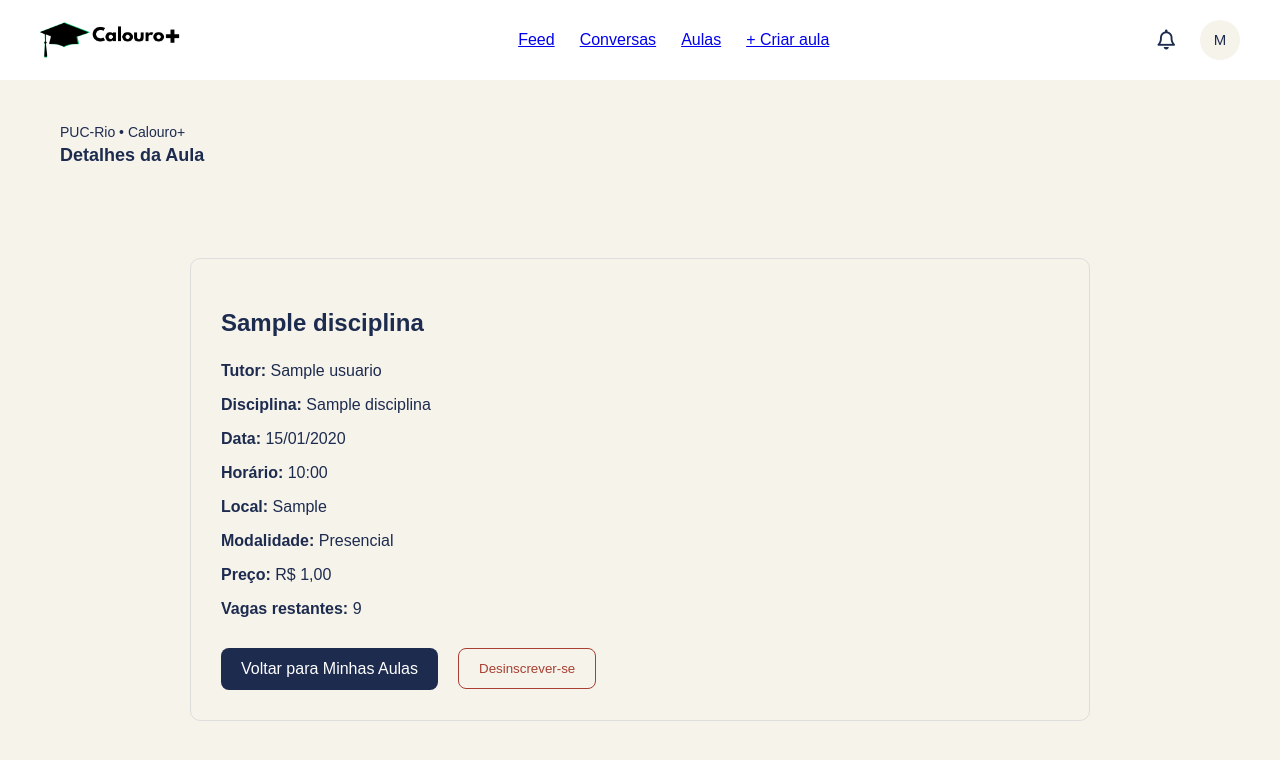
After one commit to miguel-peters/INF1039-3WB-2026.2, a Django app: page /aulas/1/detalhes/ in a window 1280 px wide. The commit adds this page. Shown: the top 760 px of the page. Run offline with Django 5.2, Linux system fonts and the light colour scheme; a user stored in the database is signed in; tables that the repository leaves empty hold one stand-in row (values such as "Sample post").

Commit message:
Implementação do filtro de aulas, visualização de detalhes e funcionalidade de desinscrição, com ajustes nas views, rotas e templates do Django.

```diff
--- a/calouroPlus/calouroPlus/urls.py
+++ b/calouroPlus/calouroPlus/urls.py
@@ -1,44 +1,82 @@
+
 """
 URL configuration for calouroPlus project.
+"""
 
-The `urlpatterns` list routes URLs to views. For more information please see:
-    https://docs.djangoproject.com/en/6.1/topics/http/urls/
-Examples:
-Function views
-    1. Add an import:  from my_app import views
-    2. Add a URL to urlpatterns:  path('', views.home, name='home')
-Class-based views
-    1. Add an import:  from other_app.views import Home
-    2. Add a URL to urlpatterns:  path('', Home.as_view(), name='home')
-Including another URLconf
-    1. Import the include() function: from django.urls import include, path
-    2. Add a URL to urlpatterns:  path('blog/', include('blog.urls'))
-"""
 from django.contrib import admin
 from django.urls import path
+from django.contrib.auth import views as auth_views
+
 from calouroPlusApp import views
-from django.contrib.auth import views as auth_views
+
 
 urlpatterns = [
     path('admin/', admin.site.urls),
-    path('login/', views.login_view, name = 'login'),
-    path('feed/', views.feed, name = 'feed'),
+
+    # LOGIN
+    path('login/', views.login_view, name='login'),
+
+    # FEED
+    path('feed/', views.feed, name='feed'),
+
+    # MINHAS AULAS
     path('minhas-aulas/', views.minhas_aulas, name='minhas_aulas'),
-    path('completar-cadastro/', views.completar_cadastro, name='completar_cadastro'),
+
+    # DETALHES DA AULA
+    path(
+        'aulas/<int:aula_id>/detalhes/',
+        views.detalhes_aula,
+        name='detalhes_aula'
+    ),
+
+    # DESINSCREVER-SE DA AULA
+    path(
+        'aulas/<int:aula_id>/desinscrever/',
+        views.desinscrever_aula,
+        name='desinscrever_aula'
+    ),
+
+    # INSCRIÇÃO EM AULAS
+    path(
+        'aula/<int:id>/inscrever/',
+        views.inscrever,
+        name='inscrever'
+    ),
+
+    # COMPLETAR CADASTRO
+    path(
+        'completar-cadastro/',
+        views.completar_cadastro,
+        name='completar_cadastro'
+    ),
+
+    # PERFIL
     path('perfil/', views.perfil, name='perfil'),
-    path('esqueci-senha/', views.esqueci_senha, name='esqueci_senha'),
+
+    # ESQUECI MINHA SENHA
     path(
-    'redefinir-senha/<uidb64>/<token>/',
-    auth_views.PasswordResetConfirmView.as_view(
-        template_name='esqueci-senha.html',
-        success_url='/login/',
-        extra_context={'redefinindo': True},
+        'esqueci-senha/',
+        views.esqueci_senha,
+        name='esqueci_senha'
     ),
-    name='password_reset_confirm',
+
+    # REDEFINIR SENHA
+    path(
+        'redefinir-senha/<uidb64>/<token>/',
+        auth_views.PasswordResetConfirmView.as_view(
+            template_name='esqueci-senha.html',
+            success_url='/login/',
+            extra_context={'redefinindo': True},
+        ),
+        name='password_reset_confirm'
     ),
-    path('perfil/', views.perfil, name='perfil'),
+
+    # CRIAR AULA
     path('criar-aula/', views.criar_aula, name='criar_aula'),
-    path('cadastro/', views.cadastro, name = 'cadastro'),
-    path('chat/', views.chat, name = 'chat'),
-    path('aula/<int:id>/inscrever/', views.inscrever, name='inscrever'),
+
+    # CADASTRO
+    path('cadastro/', views.cadastro, name='cadastro'),
+
+    # CHAT
+    path('chat/', views.chat, name='chat'),
 ]
--- a/calouroPlus/calouroPlusApp/static/CSS/minhas_aulas.css
+++ b/calouroPlus/calouroPlusApp/static/CSS/minhas_aulas.css
@@ -201,3 +201,133 @@ header h1 {
     text-decoration: none;
     font-size: 15px;
 }
+
+#botao-filtro {
+    background: transparent;
+    border: none;
+    cursor: pointer;
+    font-size: inherit;
+    color: inherit;
+}
+
+#filtro-aulas {
+    padding: 8px;
+    border: 1px solid #ddd;
+    border-radius: 6px;
+    cursor: pointer;
+}
+
+#filtro-aulas[hidden] {
+    display: none;
+}
+
+
+/* PÁGINA DE DETALHES */
+
+.detalhes-container {
+    max-width: 900px;
+    margin: 40px auto;
+    padding: 20px;
+}
+
+.detalhes-container .card-aula {
+    padding: 30px;
+}
+
+.informacoes-aula {
+    margin-top: 25px;
+}
+
+.informacoes-aula p {
+    margin-bottom: 15px;
+    font-size: 16px;
+}
+
+.acoes-aula {
+    display: flex;
+    align-items: center;
+    gap: 20px;
+    margin-top: 30px;
+    flex-wrap: wrap;
+}
+
+.botao-voltar {
+    padding: 12px 20px;
+    background-color: #1d2b4f;
+    color: white;
+    border-radius: 8px;
+    text-decoration: none;
+}
+
+.botao-voltar:hover {
+    background-color: #2f6f62;
+}
+
+.botao-desinscrever {
+    padding: 12px 20px;
+    background-color: transparent;
+    color: #a83f32;
+    border: 1px solid #a83f32;
+    border-radius: 8px;
+    cursor: pointer;
+}
+
+.botao-desinscrever:hover {
+    background-color: #a83f32;
+    color: white;
+}
+
+/* PÁGINA DE DETALHES */
+
+.detalhes-container {
+    max-width: 900px;
+    margin: 40px auto;
+    padding: 20px;
+}
+
+.detalhes-container .card-aula {
+    padding: 30px;
+}
+
+.informacoes-aula {
+    margin-top: 25px;
+}
+
+.informacoes-aula p {
+    margin-bottom: 15px;
+    font-size: 16px;
+}
+
+.acoes-aula {
+    display: flex;
+    align-items: center;
+    gap: 20px;
+    margin-top: 30px;
+    flex-wrap: wrap;
+}
+
+.botao-voltar {
+    padding: 12px 20px;
+    background-color: #1d2b4f;
+    color: white;
+    border-radius: 8px;
+    text-decoration: none;
+}
+
+.botao-voltar:hover {
+    background-color: #2f6f62;
+}
+
+.botao-desinscrever {
+    padding: 12px 20px;
+    background-color: transparent;
+    color: #a83f32;
+    border: 1px solid #a83f32;
+    border-radius: 8px;
+    cursor: pointer;
+}
+
+.botao-desinscrever:hover {
+    background-color: #a83f32;
+    color: white;
+}
--- /dev/null
+++ b/calouroPlus/calouroPlusApp/templates/detalhes_aula.html
@@ -0,0 +1,127 @@
+
+{% load static %}
+
+<!DOCTYPE html>
+<html lang="pt-br">
+
+<head>
+    <meta charset="UTF-8">
+    <meta name="viewport" content="width=device-width, initial-scale=1.0">
+
+    <title>Detalhes da Aula | Calouro+</title>
+
+    <link rel="stylesheet"
+          href="{% static 'CSS/minhas_aulas.css' %}">
+
+    <link rel="stylesheet"
+          href="https://cdnjs.cloudflare.com/ajax/libs/font-awesome/6.5.2/css/all.min.css">
+</head>
+
+<body>
+
+    <nav class="barra-superior">
+
+        <div class="logo-site">
+            <img src="{% static 'nome_calouro.png' %}"
+                 width="150" alt="Calouro+">
+        </div>
+
+        <div class="links-navegacao">
+            <a href="{% url 'feed' %}">Feed</a>
+            <a href="{% url 'chat' %}">Conversas</a>
+            <a href="{% url 'minhas_aulas' %}">Aulas</a>
+            <a href="{% url 'criar_aula' %}"
+               class="botao-amarelo">+ Criar aula</a>
+        </div>
+
+        <div class="usuario">
+            <i class="fa-regular fa-bell"></i>
+            <span class="foto-usuario">M</span>
+        </div>
+
+    </nav>
+
+    <header>
+        <div class="titulo-header">
+            <p>PUC-Rio • Calouro+</p>
+            <h1>Detalhes da Aula</h1>
+        </div>
+    </header>
+
+    <main class="detalhes-container">
+
+        <div class="card-aula">
+
+            <h2>{{ aula.disciplina.nome }}</h2>
+
+            <div class="informacoes-aula">
+
+                <p>
+                    <strong>Tutor:</strong>
+                    {{ aula.tutor.nome }}
+                </p>
+
+                <p>
+                    <strong>Disciplina:</strong>
+                    {{ aula.disciplina.nome }}
+                </p>
+
+                <p>
+                    <strong>Data:</strong>
+                    {{ aula.horario|date:"d/m/Y" }}
+                </p>
+
+                <p>
+                    <strong>Horário:</strong>
+                    {{ aula.horario|date:"H:i" }}
+                </p>
+
+                <p>
+                    <strong>Local:</strong>
+                    {{ aula.local|default:"Não informado" }}
+                </p>
+
+                <p>
+                    <strong>Modalidade:</strong>
+                    {{ aula.get_modo_display }}
+                </p>
+
+                <p>
+                    <strong>Preço:</strong>
+                    R$ {{ aula.preco|floatformat:2 }}
+                </p>
+
+                <p>
+                    <strong>Vagas restantes:</strong>
+                    {{ aula.vagas_restantes }}
+                </p>
+
+            </div>
+
+            <div class="acoes-aula">
+
+                <a href="{% url 'minhas_aulas' %}"
+                   class="botao-voltar">
+                    Voltar para Minhas Aulas
+                </a>
+
+                <form method="POST"
+                      action="{% url 'desinscrever_aula' aula.id %}">
+
+                    {% csrf_token %}
+
+                    <button type="submit"
+                            class="botao-desinscrever">
+                        Desinscrever-se
+                    </button>
+
+                </form>
+
+            </div>
+
+        </div>
+
+    </main>
+
+</body>
+</html>
--- a/calouroPlus/calouroPlusApp/views.py
+++ b/calouroPlus/calouroPlusApp/views.py
@@ -1,14 +1,19 @@
-from django.shortcuts import render, redirect
+
+import unicodedata
+
 from django.contrib.auth import authenticate, login
 from django.contrib.auth.decorators import login_required
 from django.contrib.auth.forms import PasswordResetForm
+from django.db.models import Q
 from django.shortcuts import get_object_or_404, redirect, render
+from django.utils import timezone
 from django.views.decorators.http import require_POST
-import unicodedata
 
 from .forms import LoginForm, FiltroAulaForm
 from .models import Aula, Usuario, Chat, Papel, Curso, Disciplina
 
+
+# LOGIN
 
 def login_view(request):
     form = LoginForm(request.POST or None)
@@ -18,6 +23,7 @@ def login_view(request):
         senha = form.cleaned_data['senha']
 
         usuario = Usuario.objects.filter(email__iexact=email).first()
+
         user = authenticate(
             request,
             username=usuario.username,
@@ -32,14 +38,28 @@ def login_view(request):
 
     return render(request, 'login.html', {'form': form})
 
+
+# NORMALIZAÇÃO DE TEXTO
+
 def normalizar(texto):
     decomposto = unicodedata.normalize('NFD', texto)
-    sem_acento = ''.join(c for c in decomposto if unicodedata.category(c) != 'Mn')
+
+    sem_acento = ''.join(
+        c for c in decomposto
+        if unicodedata.category(c) != 'Mn'
+    )
+
     return sem_acento.casefold().strip()
+
+
+# FEED
 
 @login_required
 def feed(request):
-    aulas = Aula.objects.select_related('tutor', 'disciplina').order_by('horario')
+    aulas = Aula.objects.select_related(
+        'tutor', 'disciplina'
+    ).order_by('horario')
+
     form = FiltroAulaForm(request.GET or None)
 
     if form.is_valid():
@@ -49,35 +69,122 @@ def feed(request):
 
         if disciplina:
             aulas = aulas.filter(disciplina=disciplina)
+
         if modo:
             aulas = aulas.filter(modo=modo)
+
         if form.cleaned_data['so_preferencias']:
-            aulas = aulas.filter(disciplina__in=request.user.disciplinas.all())
+            aulas = aulas.filter(
+                disciplina__in=request.user.disciplinas.all()
+            )
+
         if busca:
             termo = normalizar(busca)
-            ids = [d.id for d in Disciplina.objects.all() if termo in normalizar(d.nome)]
+
+            ids = [
+                d.id
+                for d in Disciplina.objects.all()
+                if termo in normalizar(d.nome)
+            ]
+
             aulas = aulas.filter(disciplina_id__in=ids)
 
-    return render(request, 'feed.html', {'aulas': aulas, 'form': form})
+    return render(request, 'feed.html', {
+        'aulas': aulas,
+        'form': form
+    })
+
+
+# INSCRIÇÃO EM AULAS
 
 @login_required
 @require_POST
 def inscrever(request, id):
     aula = get_object_or_404(Aula, id=id)
+
     if aula.tutor != request.user and aula.vagas_restantes > 0:
         aula.alunos.add(request.user)
+
     return redirect('feed')
 
 
+# MINHAS AULAS - FILTRO
+
+@login_required
 def minhas_aulas(request):
-    aulas = Aula.objects.all()
+    agora = timezone.now()
+
+    aulas = Aula.objects.filter(
+        alunos=request.user
+    ).select_related(
+        'tutor', 'disciplina'
+    ).order_by('horario')
+
+    total_proximas = aulas.filter(
+        horario__gte=agora
+    ).count()
+
+    total_passadas = aulas.filter(
+        horario__lt=agora
+    ).count()
+
+    filtro = request.GET.get('filtro', 'todas')
+
+    if filtro == 'proximas':
+        aulas = aulas.filter(horario__gte=agora)
+
+    elif filtro == 'passadas':
+        aulas = aulas.filter(horario__lt=agora)
+
+    else:
+        filtro = 'todas'
 
     contexto = {
-        "aulas": aulas
+        'aulas': aulas,
+        'filtro': filtro,
+        'total_proximas': total_proximas,
+        'total_passadas': total_passadas
     }
 
-    return render(request, "minhas_aulas.html", contexto)
+    return render(request, 'minhas_aulas.html', contexto)
 
+
+# DETALHES DA AULA
+
+@login_required
+def detalhes_aula(request, aula_id):
+    aula = get_object_or_404(
+        Aula.objects.select_related(
+            'tutor', 'disciplina'
+        ),
+        id=aula_id,
+        alunos=request.user
+    )
+
+    contexto = {
+        'aula': aula
+    }
+
+    return render(request, 'detalhes_aula.html', contexto)
+
+
+# DESINSCREVER-SE DE UMA AULA
+
+@login_required
+@require_POST
+def desinscrever_aula(request, aula_id):
+    aula = get_object_or_404(
+        Aula,
+        id=aula_id,
+        alunos=request.user
+    )
+
+    aula.alunos.remove(request.user)
+
+    return redirect('minhas_aulas')
+
+
+# COMPLETAR CADASTRO
 
 @login_required
 def completar_cadastro(request):
@@ -135,7 +242,14 @@ def completar_cadastro(request):
         "disciplinas": disciplinas
     }
 
-    return render(request, "completar_cadastro.html", contexto)
+    return render(
+        request,
+        "completar_cadastro.html",
+        contexto
+    )
+
+
+# PERFIL
 
 @login_required
 def perfil(request):
@@ -147,6 +261,8 @@ def perfil(request):
 
     return render(request, "perfil.html", contexto)
 
+
+# RECUPERAÇÃO DE SENHA
 
 def esqueci_senha(request):
     mensagem = None
@@ -160,16 +276,21 @@ def esqueci_senha(request):
                 use_https=request.is_secure(),
                 email_template_name='password_reset_email.html',
             )
+
             mensagem = (
                 'Se houver uma conta com esse e-mail, '
                 'você receberá as instruções para redefinir a senha.'
             )
+
         else:
             mensagem = 'Digite um e-mail válido.'
 
-    return render(request, 'esqueci-senha.html', {'mensagem': mensagem})
+    return render(request, 'esqueci-senha.html', {
+        'mensagem': mensagem
+    })
 
 
+# CADASTRO
 
 def cadastro(request):
     papeis = Papel.objects.all()
@@ -215,15 +336,14 @@ def cadastro(request):
     })
 
 
-from django.contrib.auth.decorators import login_required
-from django.db.models import Q
-
-@login_required
+# CHAT
 
 @login_required
 def chat(request):
     usuario = request.user
+
     papel = request.GET.get("papel", "aluno")
+
     if papel not in ("aluno", "tutor"):
         papel = "aluno"
 
@@ -233,11 +353,14 @@ def chat(request):
         Q(usuario_from=usuario) | Q(usuario_to=usuario),
         aula__isnull=False
     ).select_related(
-        "usuario_from", "usuario_to", "aula__disciplina"
+        "usuario_from",
+        "usuario_to",
+        "aula__disciplina"
     )
 
     if papel == "tutor":
         mensagens = mensagens.filter(aula__tutor=usuario)
+
     else:
         mensagens = mensagens.filter(aula__alunos=usuario)
 
@@ -283,7 +406,7 @@ def chat(request):
     })
 
 
-
+# CRIAR AULA
 
 def criar_aula(request):
     return render(request, 'criar-aula.html')
```
Also changed, not shown: calouroPlus/calouroPlusApp/templates/minhas_aulas.html (+105 -14 lines).
